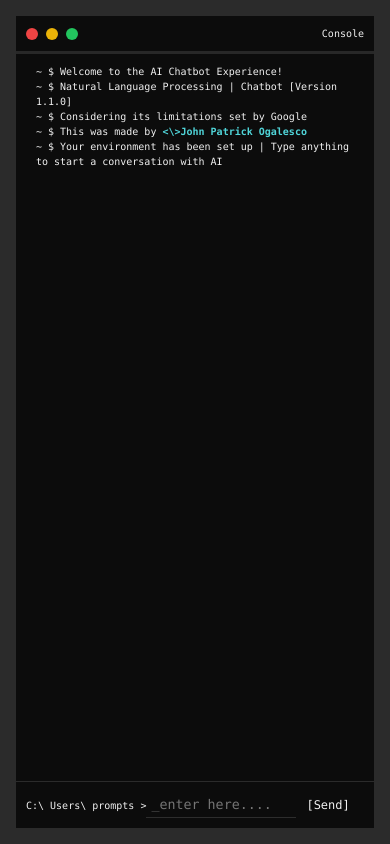
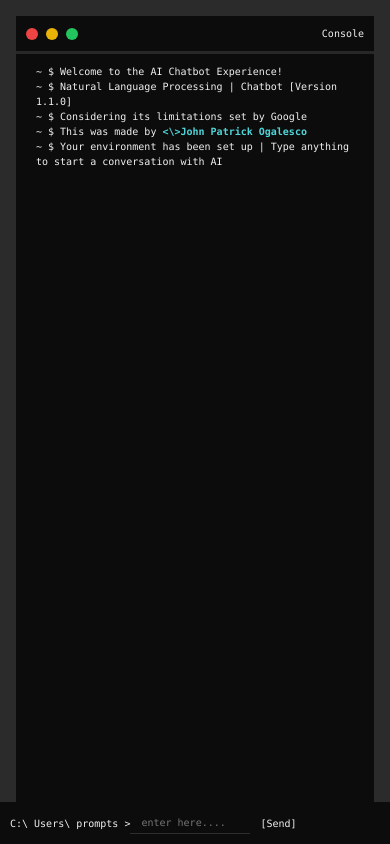
Before and after one commit to PatrIckOgalesco/ia, a plain HTML site: page index.html in a window 390 px wide. Drawn offline with nearby package versions, Linux system fonts and the light colour scheme.

Commit message:
index.html

```diff
--- a/index.html
+++ b/index.html
@@ -8,16 +8,15 @@
 	<title>NLP AI</title>
 	<style>
 		* {
-		  margin: 0;
-		  padding: 0;
-		  box-sizing: border-box;
+			margin: 0;
+			padding: 0;
+			box-sizing: border-box;
 		}
 
 		body {
 			background-color: #2B2B2B;
 			color: #F1F1F1;
-			font-family: ui-monospace, SFMono-Regular, Menlo, Monaco,
-				Consolas, "Liberation Mono", "Courier New", monospace;
+			font-family: ui-monospace, SFMono-Regular, Menlo, Monaco, Consolas, "Liberation Mono", "Courier New", monospace;
 			margin: 0;
 			padding: 0;
 			display: flex;
@@ -39,9 +38,10 @@
 			display: flex;
 			flex-direction: column;
 			height: 100%;
-			padding: 50px;
+			padding: 10px;
 			box-sizing: border-box;
 			max-width: 100%;
+			overflow: hidden;
 		}
 
 		#chat-display {
@@ -49,11 +49,10 @@
 			overflow-y: auto;
 			padding: 10px 20px;
 			margin-bottom: 1px;
-			max-height: 100%;
+			max-height: calc(100vh - 120px);
 			background-color: #0C0C0C;
 			scrollbar-width: thin;
 			scrollbar-color: #F1F1F1 #0C0C0C;
-			background-color: #0C0C0C;
 		}
 
 		#chat-display::-webkit-scrollbar {
@@ -78,15 +77,20 @@
 			background-color: transparent;
 			color: #F1F1F1;
 			outline: none;
-			font-family: ui-monospace, SFMono-Regular, Menlo, Monaco,
-				Consolas, "Liberation Mono", "Courier New", monospace;
+			font-family: ui-monospace, SFMono-Regular, Menlo, Monaco, Consolas, "Liberation Mono", "Courier New", monospace;
 			border-radius: 0;
 			width: 150px;
 		}
 
 		#inputtext {
-			padding: 10px 10px;
+			padding: 10px;
 			background-color: #0C0C0C;
+			display: flex;
+			align-items: center;
+			position: absolute;
+			bottom: 0;
+			left: 0;
+			width: 100%;
 		}
 
 		#user-input:focus {
@@ -101,8 +105,7 @@
 			color: #F1F1F1;
 			cursor: pointer;
 			font-size: 12px;
-			font-family: ui-monospace, SFMono-Regular, Menlo, Monaco,
-				Consolas, "Liberation Mono", "Courier New", monospace;
+			font-family: ui-monospace, SFMono-Regular, Menlo, Monaco, Consolas, "Liberation Mono", "Courier New", monospace;
 		}
 
 		.user-message,
@@ -124,11 +127,11 @@
 		.model-message strong {
 			font-weight: bold;
 		}
+
 		pre {
 			background-color: #1E1E1E;
 			color: #CCCCCC;
-			font-family: ui-monospace, SFMono-Regular, Menlo, Monaco,
-				Consolas, "Liberation Mono", "Courier New", monospace;
+			font-family: ui-monospace, SFMono-Regular, Menlo, Monaco, Consolas, "Liberation Mono", "Courier New", monospace;
 			line-height: 1.5;
 			padding: 10px;
 			border: 1px solid #333;
@@ -136,10 +139,10 @@
 			white-space: pre-wrap;
 			word-wrap: break-word;
 		}
+
 		pre:active {
 			border-color: #50d5d9;
 		}
-
 
 		#intro {
 			font-size: 10px;
@@ -148,10 +151,10 @@
 			width: 100%;
 			background-color: #0C0C0C;
 		}
-		span{
+
+		span {
 			color: #50d5d9;
-			font-family: ui-monospace, SFMono-Regular, Menlo, Monaco,
-				Consolas, "Liberation Mono", "Courier New", monospace;
+			font-family: ui-monospace, SFMono-Regular, Menlo, Monaco, Consolas, "Liberation Mono", "Courier New", monospace;
 			font-weight: bold;
 		}
 	</style>
@@ -169,7 +172,6 @@
 		::before {
 			--tw-content: ''
 		}
-
 
 		html {
 			line-height: 1.5;
@@ -313,17 +315,30 @@
 			#terminal {
 				padding: 6px 100px;
 			}
-
 		}
 
 		@media (max-width: 767px) {
-			body{
+			body {
 				font-size: 10px;
 			}
+
 			#terminal {
 				padding: 6px;
 			}
-	   }
+
+			#user-input {
+				font-size: 10px;
+				width: 120px;
+			}
+
+			#send-button {
+				font-size: 10px;
+			}
+
+			pre {
+				font-size: 10px;
+			}
+		}
 	</style>
 </head>
 
```
